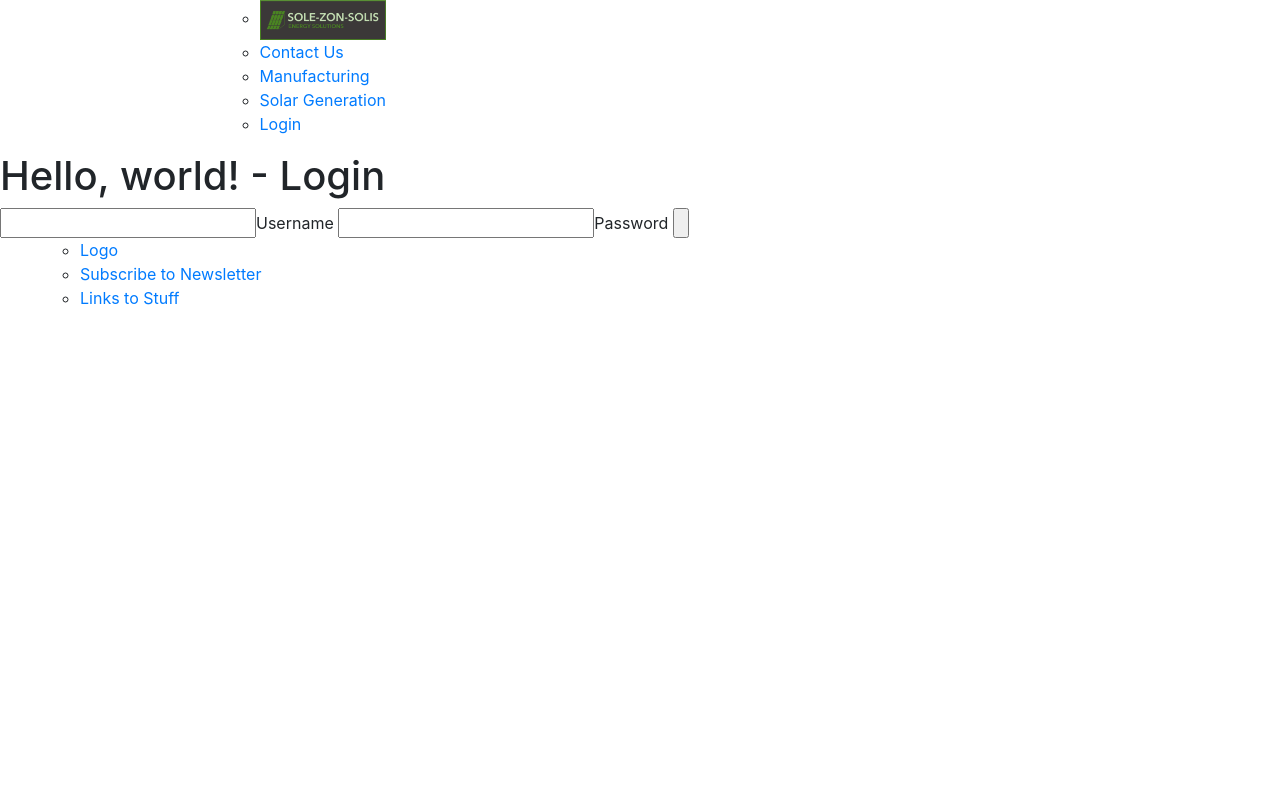
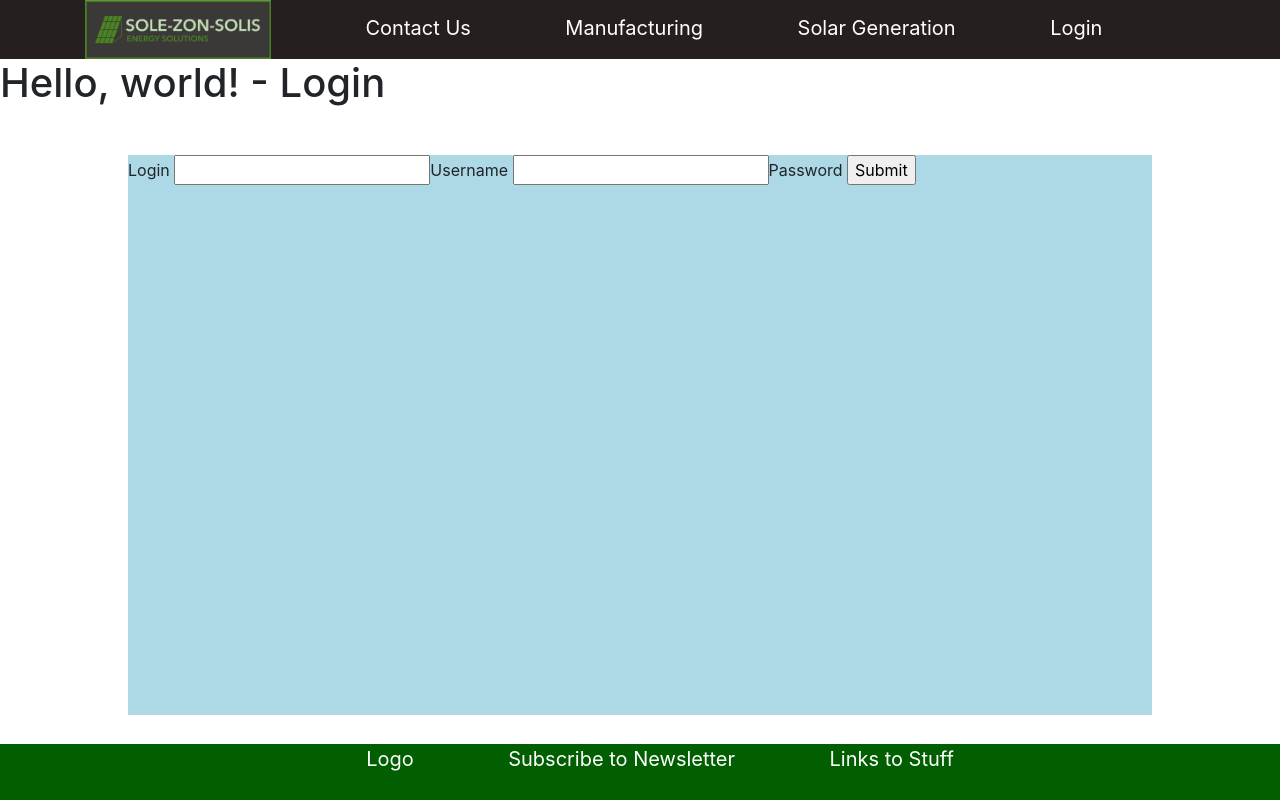
Before and after one commit to Lewis-Cyber-Defense/cfc-green, a Python web app: template src/application/templates/login.html in a window 1280 px wide. Before the commit the page ends 305 px from the top, so only its background shows below. Run offline with Jinja, Linux system fonts and the light colour scheme; the template is opened without the code that fills it, so the values that code supplies are empty.

Commit message:
Login Stuff

```diff
--- a/src/application/static/css/main.css
+++ b/src/application/static/css/main.css
@@ -18,7 +18,7 @@ body {
     position: absolute;
     bottom: 0;
     width: 100%;
-    height: 7%;
+    height: 7vh;
     margin: 0;
     padding: 0;
     list-style-type: none;
@@ -26,6 +26,24 @@ body {
     display: flex;
     /*left: 200px;*/
     justify-content: center;
+}
+
+/* Smallest ViewPort [640,480] */
+.midSection {
+    position: absolute;
+    background-color: lightblue;
+    justify-content: center;
+    width: 80vw;
+    height: 70vh;
+    margin-left: 10vw;
+    margin-right: 10vw;
+    margin-top: 5vh;
+    margin-bottom: 7vh;
+
+}
+
+.loginSection {
+
 }
 
 .centeredBox {
--- a/src/application/templates/contact.html
+++ b/src/application/templates/contact.html
@@ -52,7 +52,6 @@
     <script src="https://code.jquery.com/jquery-3.3.1.slim.min.js" integrity="sha384-q8i/X+965DzO0rT7abK41JStQIAqVgRVzpbzo5smXKp4YfRvH+8abtTE1Pi6jizo" crossorigin="anonymous"></script>
     <script src="https://cdn.jsdelivr.net/npm/popper.js@1.14.3/dist/umd/popper.min.js" integrity="sha384-ZMP7rVo3mIykV+2+9J3UJ46jBk0WLaUAdn689aCwoqbBJiSnjAK/l8WvCWPIPm49" crossorigin="anonymous"></script>
     <script src="https://cdn.jsdelivr.net/npm/bootstrap@4.1.3/dist/js/bootstrap.min.js" integrity="sha384-ChfqqxuZUCnJSK3+MXmPNIyE6ZbWh2IMqE241rYiqJxyMiZ6OW/JmZQ5stwEULTy" crossorigin="anonymous"></script>
-  </body>
 
     <footer>
       <div>
@@ -66,4 +65,6 @@
       </div>
     </footer>
 
+  </body>
+
 </html>
--- a/src/application/templates/index.html
+++ b/src/application/templates/index.html
@@ -30,7 +30,6 @@
     <script src="https://code.jquery.com/jquery-3.3.1.slim.min.js" integrity="sha384-q8i/X+965DzO0rT7abK41JStQIAqVgRVzpbzo5smXKp4YfRvH+8abtTE1Pi6jizo" crossorigin="anonymous"></script>
     <script src="https://cdn.jsdelivr.net/npm/popper.js@1.14.3/dist/umd/popper.min.js" integrity="sha384-ZMP7rVo3mIykV+2+9J3UJ46jBk0WLaUAdn689aCwoqbBJiSnjAK/l8WvCWPIPm49" crossorigin="anonymous"></script>
     <script src="https://cdn.jsdelivr.net/npm/bootstrap@4.1.3/dist/js/bootstrap.min.js" integrity="sha384-ChfqqxuZUCnJSK3+MXmPNIyE6ZbWh2IMqE241rYiqJxyMiZ6OW/JmZQ5stwEULTy" crossorigin="anonymous"></script>
-  </body>
 
     <footer>
       <div>
@@ -44,4 +43,6 @@
       </div>
     </footer>
 
+  </body>
+
 </html>
--- a/src/application/templates/login.html
+++ b/src/application/templates/login.html
@@ -8,10 +8,12 @@
     <link rel="canonical" href="https://getbootstrap.com/docs/5.0/examples/sign-in/">
     <!-- Bootstrap CSS -->
     <link rel="stylesheet" href="https://cdn.jsdelivr.net/npm/bootstrap@4.1.3/dist/css/bootstrap.min.css" integrity="sha384-MCw98/SFnGE8fJT3GXwEOngsV7Zt27NXFoaoApmYm81iuXoPkFOJwJ8ERdknLPMO" crossorigin="anonymous">
+    <link rel="stylesheet" href="/static/css/main.css">
 
     <title>Login</title>
   </head>
   <body>
+
     <div style="display: flex;justify-content: center;">
       <ul class="menu">
         <ul>
@@ -23,22 +25,27 @@
         </ul>
       </ul>
     </div>
+
+
     <h1>Hello, world! - Login</h1>
 
-    <div>
+    <div class="midSection">
+      <div id="loginSection">
         <form>
+          Login
           <input type="text" name="userName">Username</input>
           <input type="password" name="passWord">Password</input>
-          <input type="button"></input>
+          <input type="submit"></input>
         </form>
       </div>
+    </div>
+
 
     <!-- Optional JavaScript -->
     <!-- jQuery first, then Popper.js, then Bootstrap JS -->
     <script src="https://code.jquery.com/jquery-3.3.1.slim.min.js" integrity="sha384-q8i/X+965DzO0rT7abK41JStQIAqVgRVzpbzo5smXKp4YfRvH+8abtTE1Pi6jizo" crossorigin="anonymous"></script>
     <script src="https://cdn.jsdelivr.net/npm/popper.js@1.14.3/dist/umd/popper.min.js" integrity="sha384-ZMP7rVo3mIykV+2+9J3UJ46jBk0WLaUAdn689aCwoqbBJiSnjAK/l8WvCWPIPm49" crossorigin="anonymous"></script>
     <script src="https://cdn.jsdelivr.net/npm/bootstrap@4.1.3/dist/js/bootstrap.min.js" integrity="sha384-ChfqqxuZUCnJSK3+MXmPNIyE6ZbWh2IMqE241rYiqJxyMiZ6OW/JmZQ5stwEULTy" crossorigin="anonymous"></script>
-  </body>
 
     <footer>
       <div>
@@ -52,4 +59,6 @@
       </div>
     </footer>
 
+  </body>
+
 </html>
--- a/src/application/templates/manufacturing.html
+++ b/src/application/templates/manufacturing.html
@@ -34,7 +34,6 @@
     <script src="https://code.jquery.com/jquery-3.3.1.slim.min.js" integrity="sha384-q8i/X+965DzO0rT7abK41JStQIAqVgRVzpbzo5smXKp4YfRvH+8abtTE1Pi6jizo" crossorigin="anonymous"></script>
     <script src="https://cdn.jsdelivr.net/npm/popper.js@1.14.3/dist/umd/popper.min.js" integrity="sha384-ZMP7rVo3mIykV+2+9J3UJ46jBk0WLaUAdn689aCwoqbBJiSnjAK/l8WvCWPIPm49" crossorigin="anonymous"></script>
     <script src="https://cdn.jsdelivr.net/npm/bootstrap@4.1.3/dist/js/bootstrap.min.js" integrity="sha384-ChfqqxuZUCnJSK3+MXmPNIyE6ZbWh2IMqE241rYiqJxyMiZ6OW/JmZQ5stwEULTy" crossorigin="anonymous"></script>
-  </body>
 
     <footer>
       <div style="display: flex; justify-content: center;">
@@ -47,4 +46,7 @@
         </ul>
       </div>
     </footer>
+
+  </body>
+
 </html>
```
Lines whose indentation alone changed are shown as unchanged.
